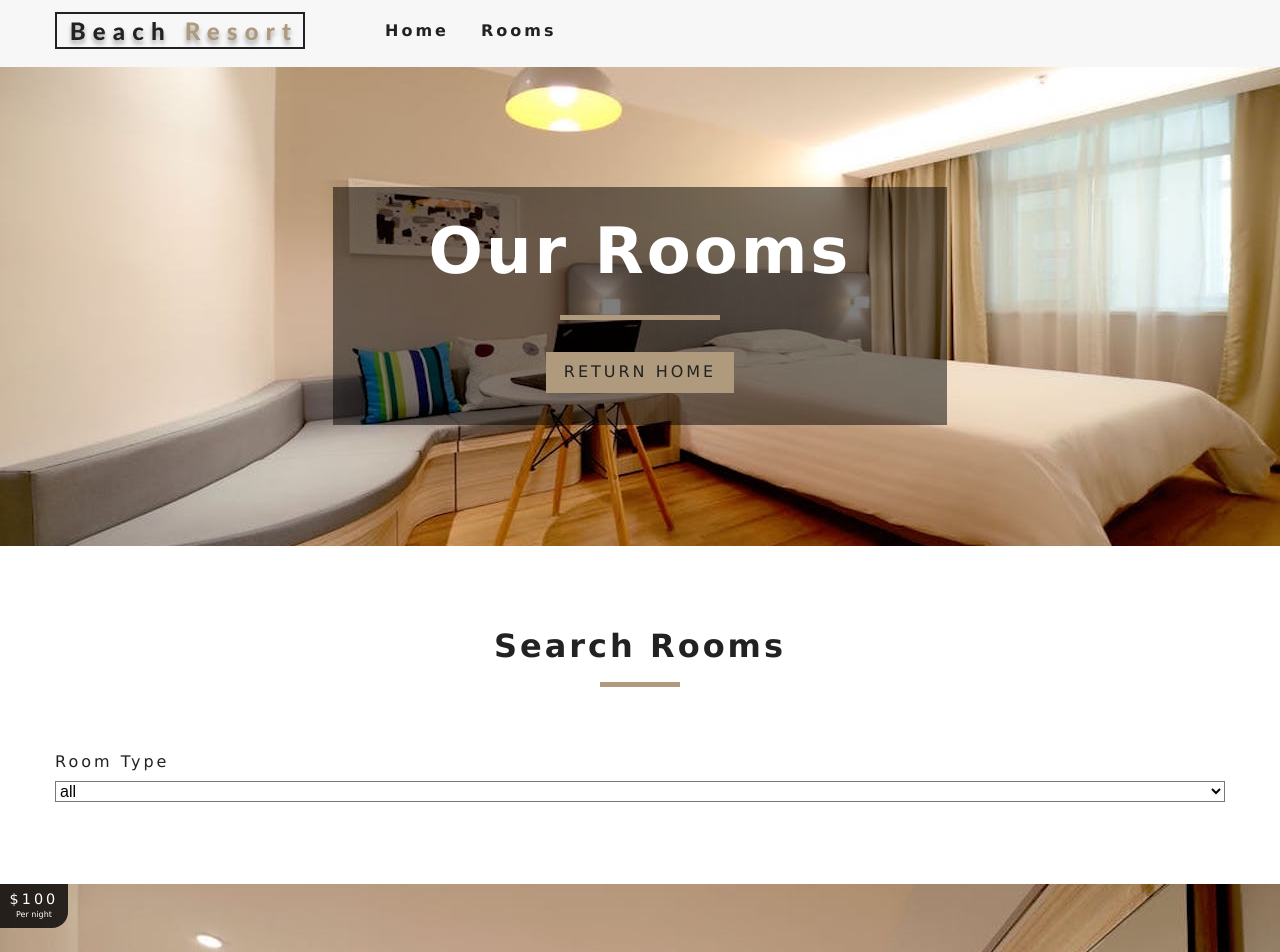
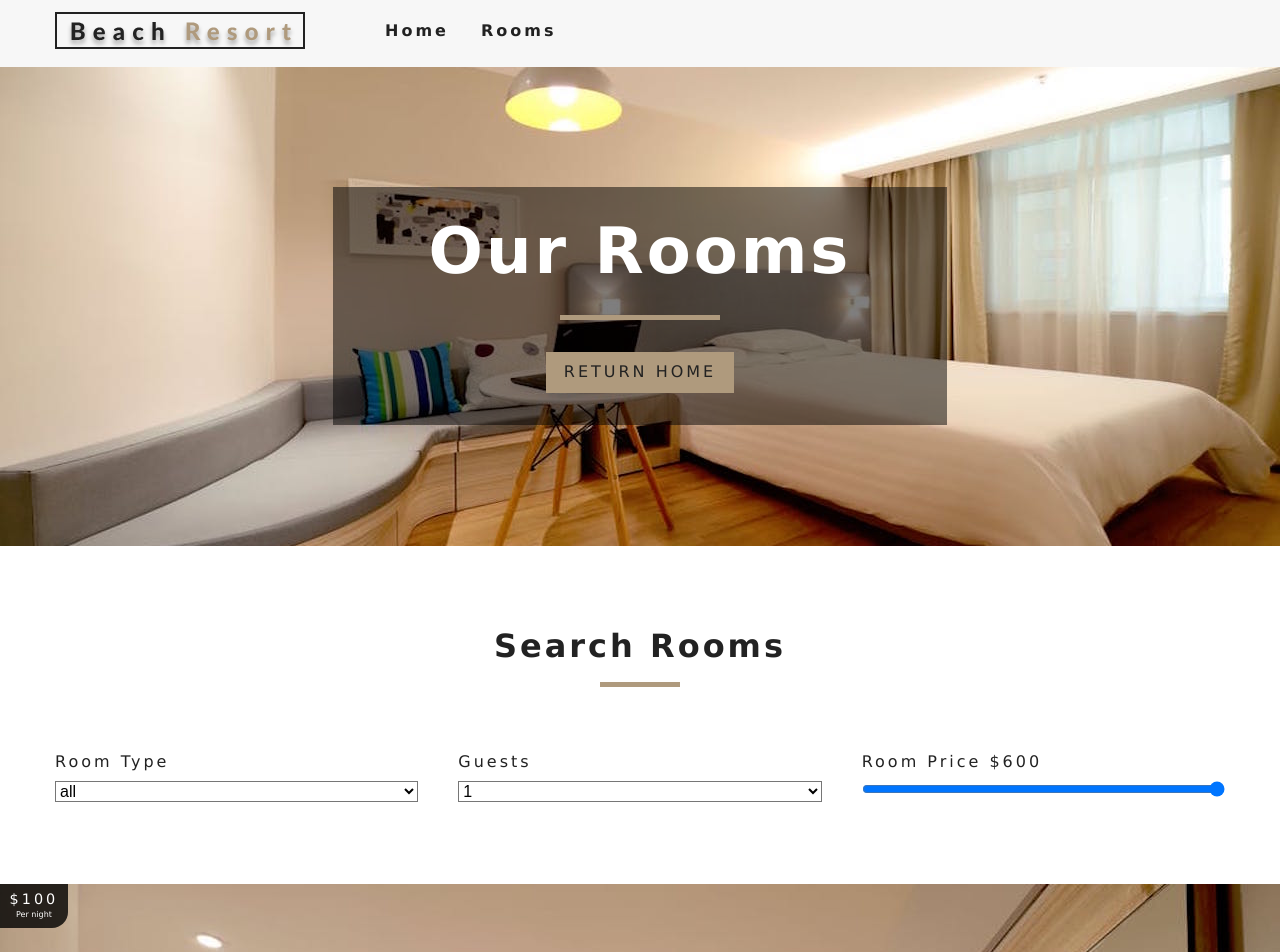
Before and after one commit to ajochope/resort-react, a React (Create React App) app: page /rooms in a window 1280 px wide. Shown: the top 952 px of the page. Built offline with nearby package versions, Linux system fonts and the light colour scheme.

Commit message:
new_mods_19:12:56

```diff
--- a/src/components/RoomsFilter.js
+++ b/src/components/RoomsFilter.js
@@ -20,6 +20,12 @@
     return <option value={item} key={index}>{item}</option>
     });
 
+    let people = getUnique(rooms, 'capacity');
+    people = people.map((item,index) =>{
+        return <option key={index} value={item}>{item}</option>
+    });
+
+
     return (
         <section className="filter-container">
             <Title title="search rooms"></Title>
@@ -37,6 +43,32 @@
                     </select>
                 </div>
                 {/* end select type */}
+                {/* guests type */}
+                <div className="form-group">
+                    <label htmlFor="capacity">Guests</label>
+                    <select name="capacity"
+                            id="capacity"
+                            value={capacity}
+                            className="form-control"
+                            onChange={handleChange}>
+
+                    {people}
+                    </select>
+                </div>
+                {/* end guests type */}
+                {/* room price */}
+                <div className="form-group">
+                    <label htmlFor="price">room price ${price}</label>
+                    <input type="range"
+                    name="price"
+                    min={minPrice}
+                    max={maxPrice}
+                    id="price"
+                    value={price}
+                    onChange={handleChange}
+                    className="form-control"></input>
+                </div>
+                {/* end room price*/}
             </form>
         </section>
     )
--- a/src/context.js
+++ b/src/context.js
@@ -63,13 +63,26 @@
     }
 
     filterRooms = () => {
-        let {
-            rooms,type,capactiy,price,minSize,maxSize,breakfast,pets
-        } = this.state;
+        let {rooms,type,capacity,price,minSize,maxSize,breakfast,pets} = this.state;
+
+        // All the rooms
         let tempRooms = [...rooms];
+        // Transform values
+        capacity = parseInt(capacity);
+        price = parseInt(price);
+        // Filter by type
         if(type !== 'all'){
             tempRooms = tempRooms.filter(room => room.type === type);
         }
+        // Filter by capacity
+        if(capacity !== 1){
+            tempRooms = tempRooms.filter(room => room.capacity >= capacity);
+        }
+        // Filter by price
+
+        tempRooms = tempRooms.filter(room => room.price <= price);
+
+
         this.setState({
             sortedRooms: tempRooms
         });
```
Also changed, not shown: 2 other files (tests, documents, lock files or other folders).
